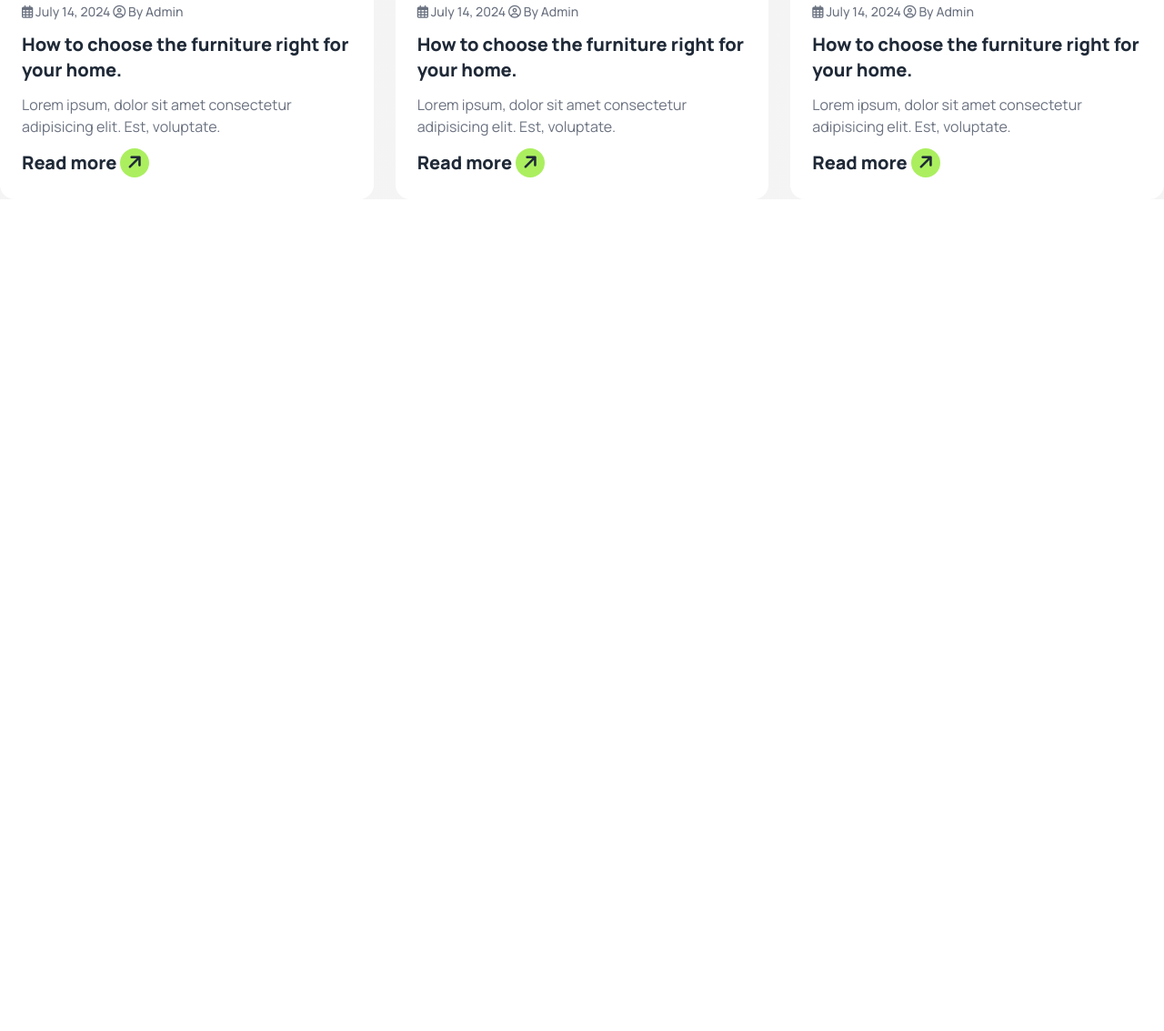
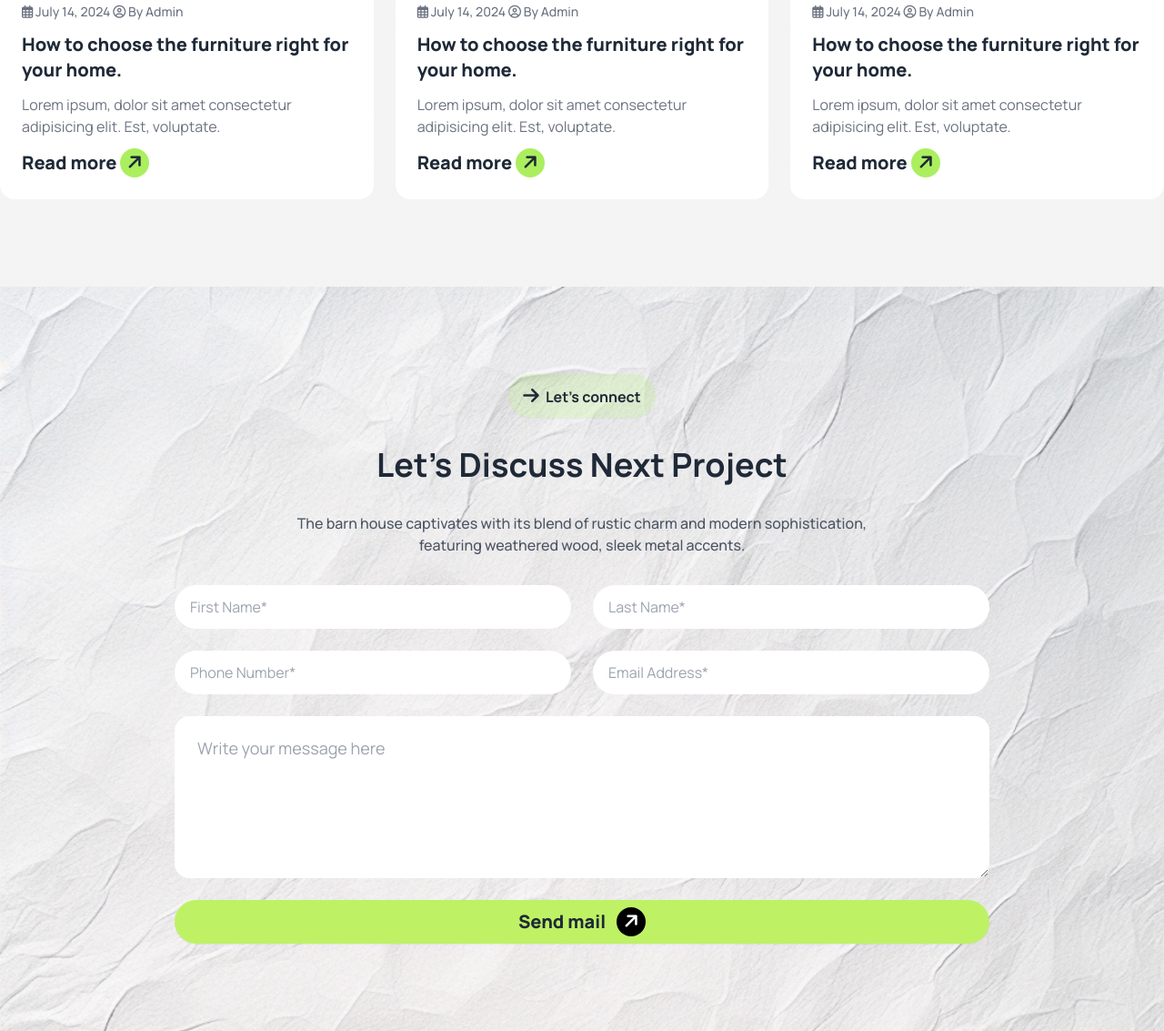
Before and after one commit to fmahadihasan1/decorate-your-future, a plain HTML site: page index.html in a window 1280 px wide. Shown: the part 3728-4861 px from the top of the page at 91% size. Before the commit the page ends 4043 px from the top, so only its background shows below. Drawn offline with nearby package versions, Linux system fonts and the light colour scheme.

Commit message:
let's connect section added

```diff
--- a/index.html
+++ b/index.html
@@ -395,8 +395,7 @@
       <!-- News Section -->
 
       <section class="container mx-auto my-24">
-
-        <div class=" space-y-8 text-center mb-8">
+        <div class="space-y-8 text-center mb-8">
           <div class="grid justify-center">
             <button
               class="btn rounded-full text-base font-bold block justify-center bg-[rgba(171,239,95,0.2)] border-none"
@@ -492,6 +491,64 @@
           </div>
         </div>
       </section>
+
+      <!-- Let's Connect Section -->
+
+      <section class="py-24 bg-[url('./assets/bg.jpg')] bg-cover">
+        <div class="space-y-8 text-center mb-8">
+          <div class="grid justify-center">
+            <button
+              class="btn rounded-full text-base font-bold block justify-center bg-[rgba(171,239,95,0.2)] border-none"
+            >
+              <i class="fa-solid fa-arrow-right rounded-full text-xl mr-1"></i>
+              Let's connect
+            </button>
+          </div>
+
+          <h2 class="font-bold text-4xl">Let’s Discuss Next Project</h2>
+
+          <p class="max-w-2xl mx-auto font-medium text-base text-gray-600">
+            The barn house captivates with its blend of rustic charm and modern
+            sophistication, featuring weathered wood, sleek metal accents.
+          </p>
+        </div>
+
+        <form class="max-w-4xl mx-auto grid grid-cols-1 lg:grid-cols-2 gap-6">
+          <input
+            class="input rounded-full"
+            type="text"
+            placeholder="First Name*"
+          />
+          <input
+            class="input rounded-full"
+            type="text"
+            placeholder="Last Name*"
+          />
+          <input
+            class="input rounded-full"
+            type="number"
+            placeholder="Phone Number*"
+          />
+          <input
+            class="input rounded-full"
+            type="email"
+            placeholder="Email Address*"
+          />
+          <textarea
+            class="textarea lg:col-span-2 textarea-lg w-full rounded-2xl"
+            rows="4"
+            name=""
+            id=""
+            placeholder="Write your message here"
+          ></textarea>
+          <button class="btn lg:col-span-2 rounded-full bg-lime-300 border-none font-extrabold text-xl">
+            Send mail
+            <i
+              class="fa-solid fa-arrow-right bg-black text-white h-8 w-8 rounded-full -rotate-45 p-2 inline-flex items-center ml-1"
+            ></i>
+          </button>
+        </form>
+      </section>
     </main>
 
     <!-- footer Section -->
```
